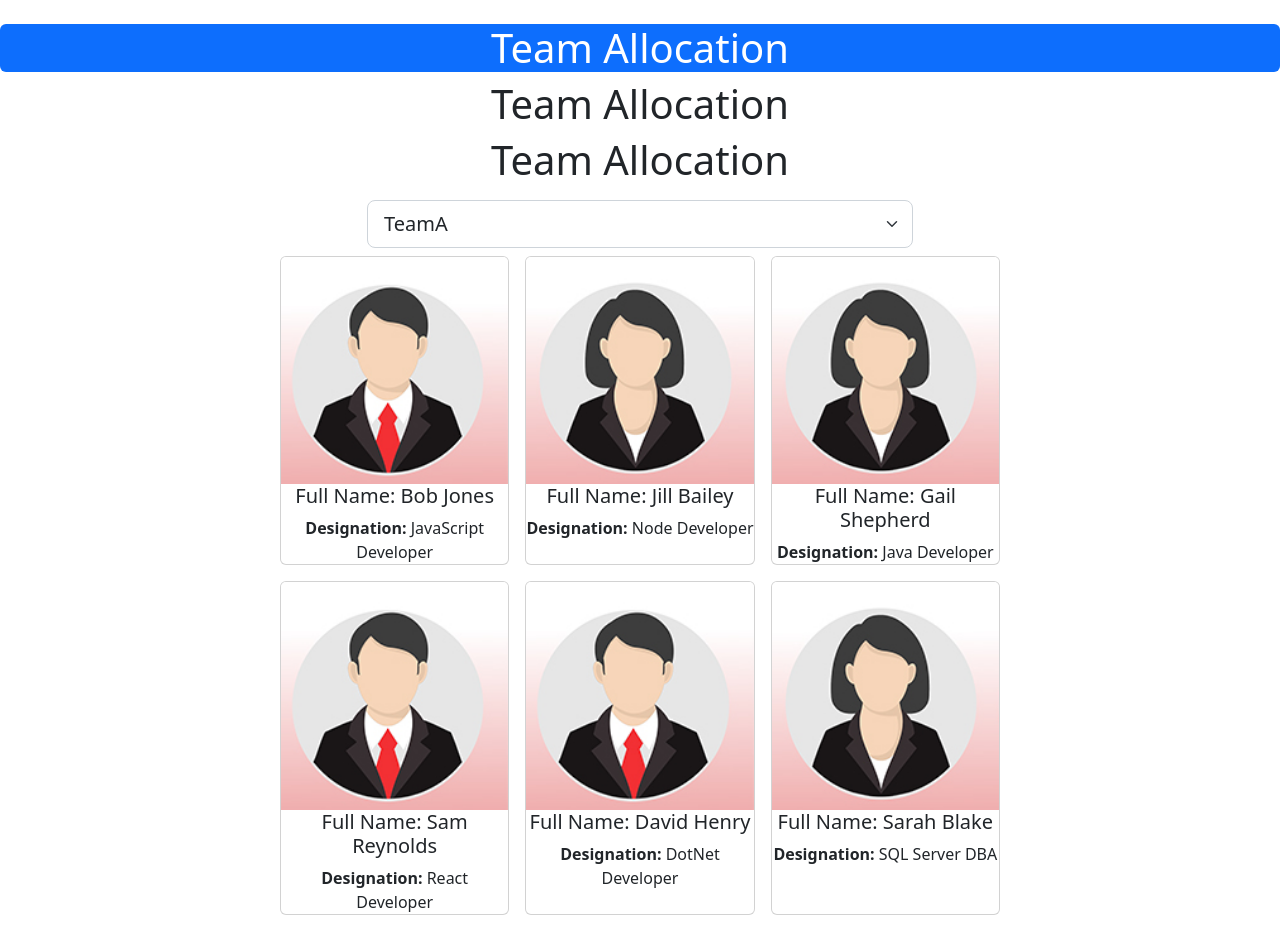
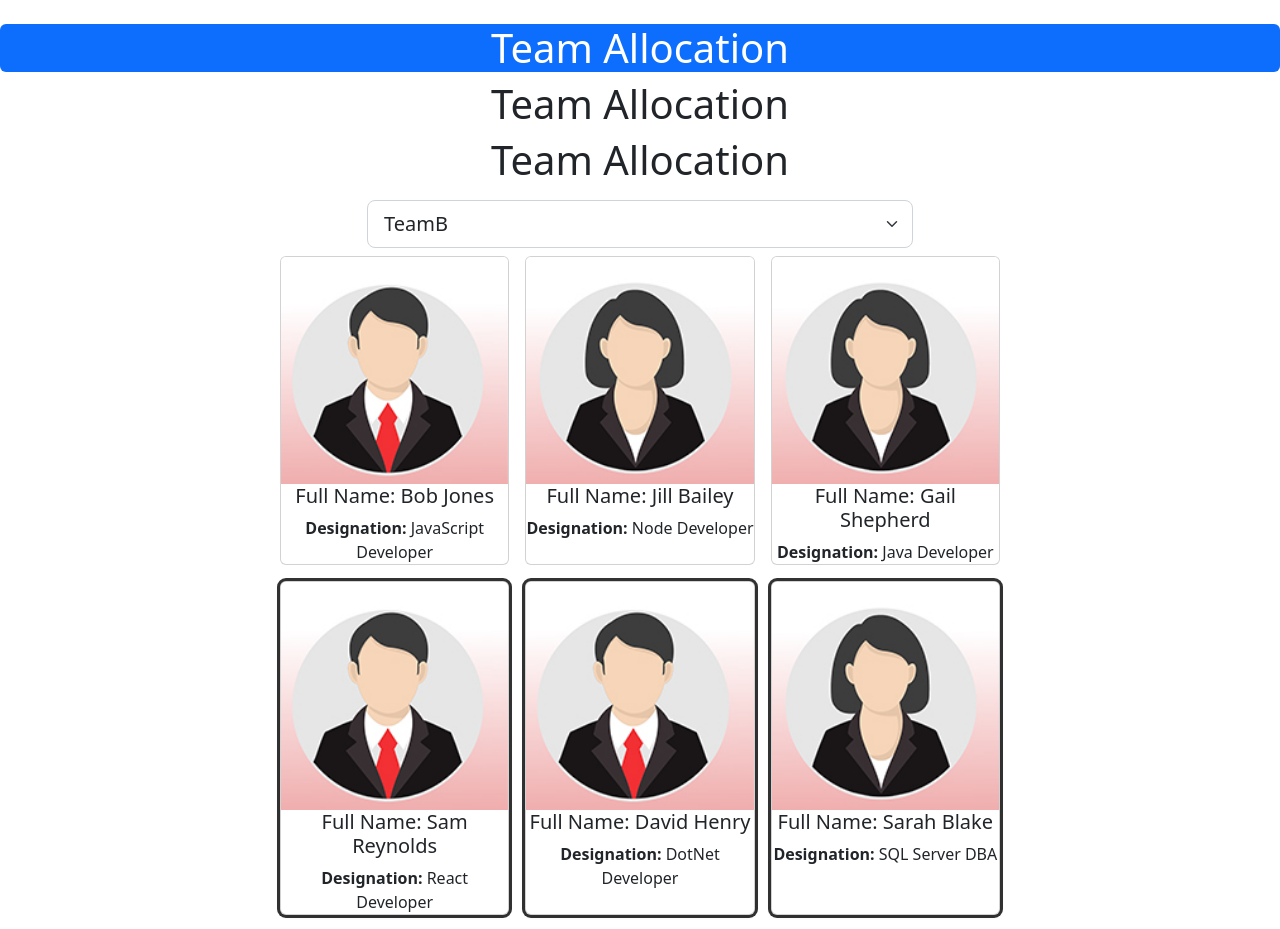
Before and after one commit to ty-donovan/TeamMemberAllocation, a React (Create React App) app in the folder team-allocation/: page / in a window 1280 px wide. Shown: the top 929 px of the page. Built offline with nearby package versions, Linux system fonts and the light colour scheme.

Commit message:
added employee team selection functionality

```diff
--- a/team-allocation/src/App.css
+++ b/team-allocation/src/App.css
@@ -6,3 +6,7 @@ body {
     display: grid;
     grid-template-columns: repeat(3, 1fr);
 }
+
+.standout {
+    box-shadow: rgba(0, 0, 0, 0.16) 0px 1px 4px, rgb(51, 51, 51) 0px 0px 0px 3px;
+}
--- a/team-allocation/src/Employees.js
+++ b/team-allocation/src/Employees.js
@@ -91,22 +91,42 @@ const Employees = () => {
         teamName: "TeamD"
       }]);
 
+    const handleTeamSelectionChange = (event) => {
+        setSelectedTeam(event.target.value);
+    }
+
+    const handleEmployeeCardClick = (event) => {
+        const transformedEmployees = employees.map((employee) => {
+            if (employee.id === parseFloat(event.currentTarget.id)) {
+              if (employee.teamName === selectedTeam) {
+                return { ...employee, teamName: "" };
+              } else {
+                return { ...employee, teamName: selectedTeam };
+              }
+            } else {
+              return employee;
+            }
+          });
+
+        setEmployees(transformedEmployees);
+    }
+
     return (
         <main className='container'>
-            <div class='row justify-content-center mt-3 mb-3'>
-                <div class="col-6">
-                    <select className="form-select form-select-lg">
+            <div className='row justify-content-center mt-3 mb-3'>
+                <div className="col-6">
+                    <select className="form-select form-select-lg" value={selectedTeam} onChange={handleTeamSelectionChange}>
                         <option value="TeamA">TeamA</option>
                         <option value="TeamB">TeamB</option>
                         <option value="TeamC">TeamC</option>
                         <option value="TeamD">TeamD</option>
                     </select>
                 </div>
-                <div class='col-8'>
-                    <div class="card-collection">
+                <div className='col-8'>
+                    <div className="card-collection">
                         {
                             employees.map((employee) => (
-                                <div id={employee.id} className='card m-2' style={{ cursor: "pointer" }}>
+                                <div id={employee.id} className={(employee.teamName === selectedTeam ? "card m-2 standout" : "card m-2")} style={{ cursor: "pointer" }} onClick={handleEmployeeCardClick}>
 
                                     {(employee.gender) === "male" ? <img src={maleProfile} className='card-img-top'/> : <img src={femaleProfile} className='card-img-top'/>}
                                     <div>
```
